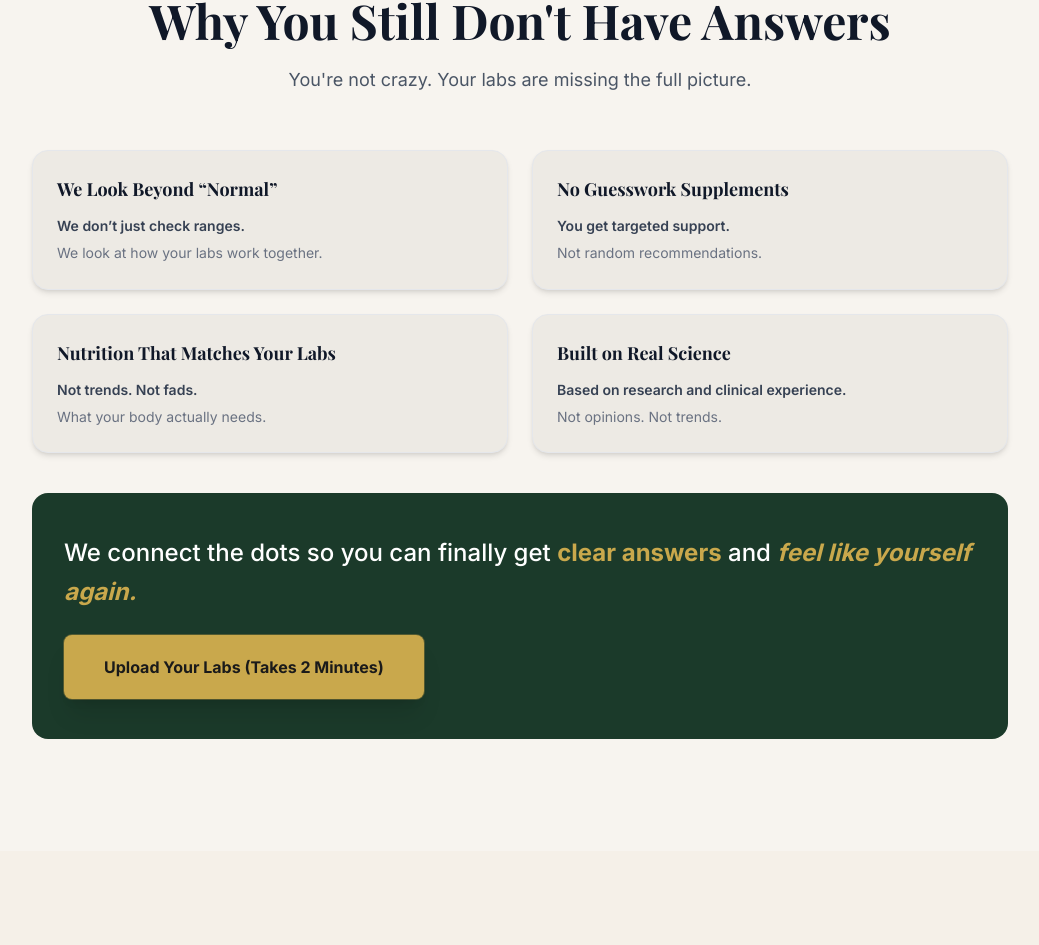
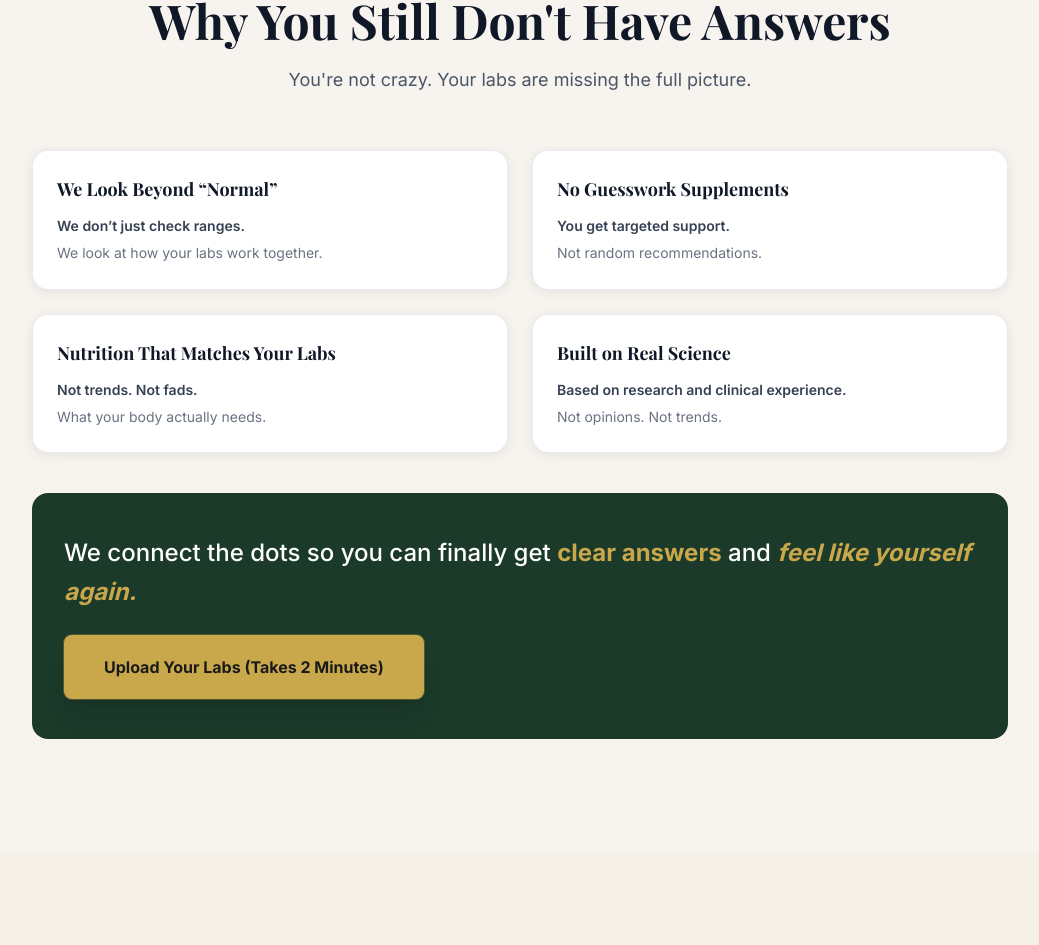
Before and after one commit to Sherryfarmshop/rooted-clarity-website, a Next.js app: page / in a window 1280 px wide. Shown: the part 3102-4047 px from the top of the page, without its empty margins (120-1159 px from the left). Built offline with nearby package versions, Linux system fonts and the light colour scheme; grey boxes are pictures that could not be loaded; a web font is replaced by a local one.

Commit message:
cards-white-soft-shadow

```diff
--- a/src/components/WhatMakesUsDifferent.tsx
+++ b/src/components/WhatMakesUsDifferent.tsx
@@ -39,7 +39,7 @@ export default function WhatMakesUsDifferent() {
         {/* 4 Cards */}
         <div className="grid sm:grid-cols-2 gap-6 mb-10">
           {cards.map((card) => (
-            <div key={card.title} className="bg-[#edeae4] rounded-2xl p-6 shadow-md border border-gray-200">
+            <div key={card.title} className="bg-white rounded-2xl p-6 shadow-[0_2px_12px_rgba(0,0,0,0.08)] border border-gray-200/80">
               <h3 className="font-bold text-gray-900 text-lg mb-3">{card.title}</h3>
               <p className="text-gray-700 text-sm leading-relaxed font-semibold">{card.bold}</p>
               <p className="text-gray-500 text-sm leading-relaxed mt-1">{card.rest}</p>
```
